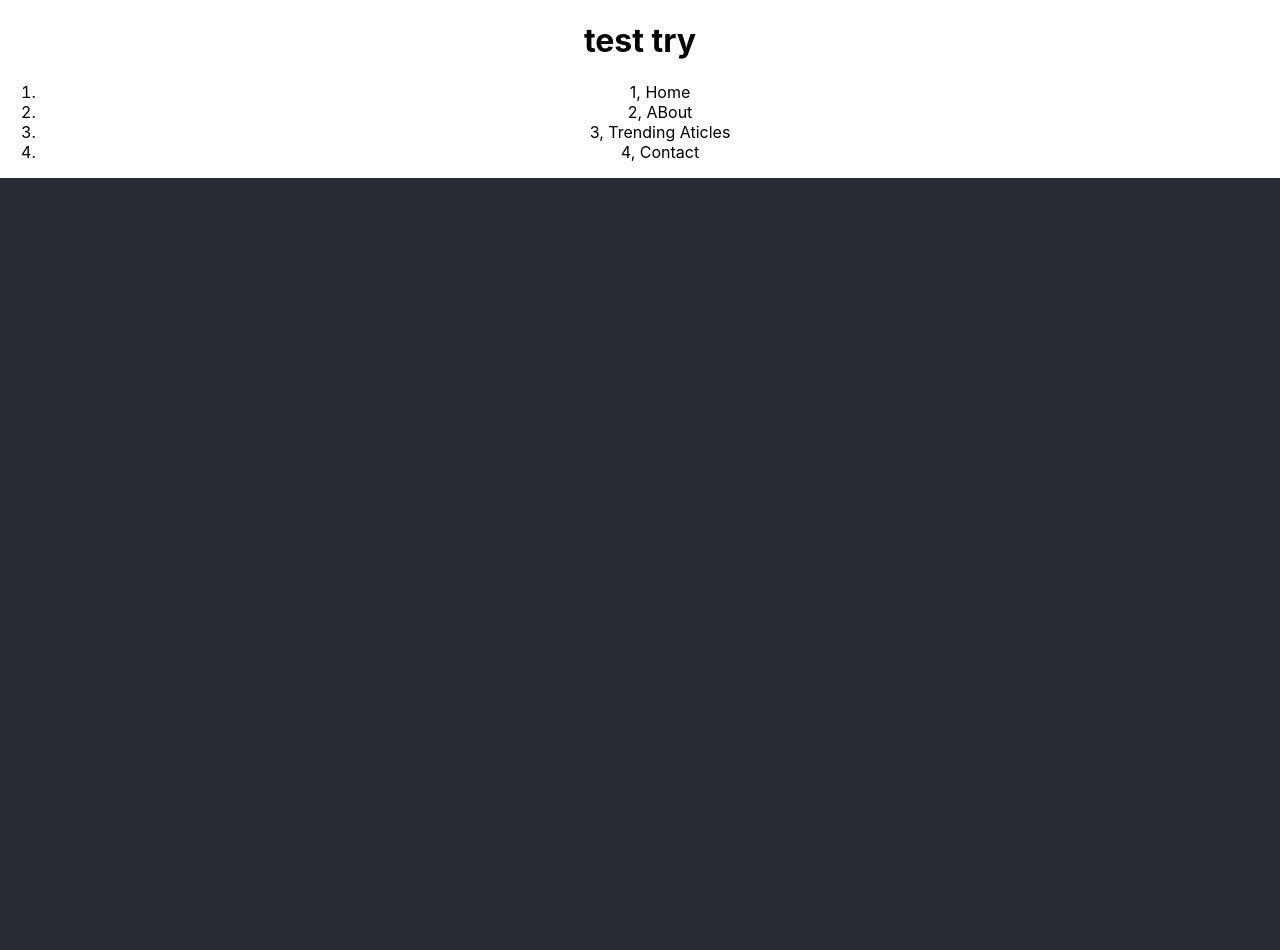
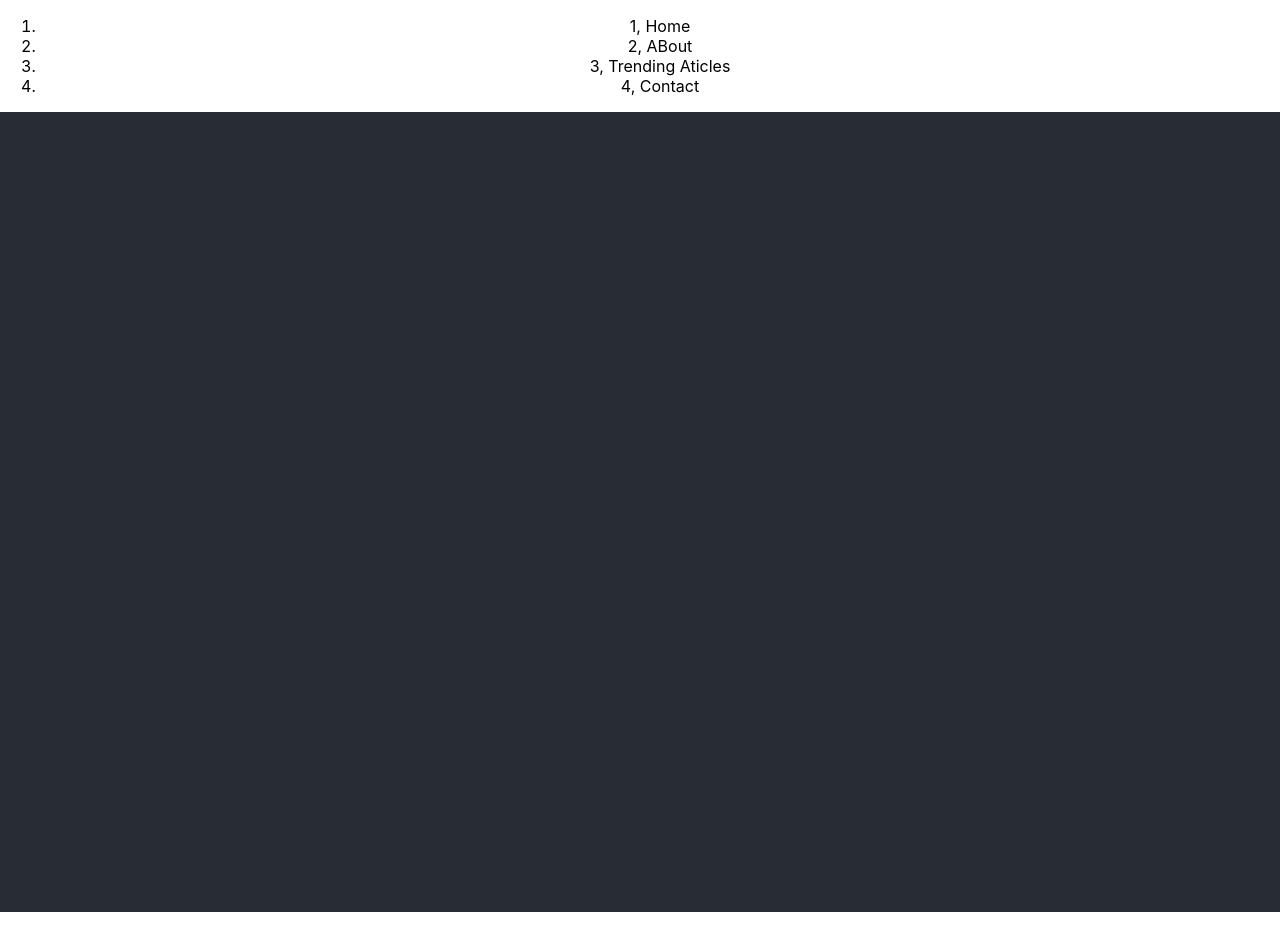
Before and after one commit to Bartan89/feed-of-BOA, a React (Create React App) app: page / in a window 1280 px wide. Shown: the top 950 px of the page. After the commit the page ends 912 px from the top, so only its background shows below. Built offline with nearby package versions, Linux system fonts and the light colour scheme.

Commit message:
moved unsed playground files

```diff
--- a/src/App.js
+++ b/src/App.js
@@ -1,5 +1,4 @@
 import React from "react";
-import Playground from "./components/Playground";
 import MenuItem from "./components/MenuItem";
 
 import "./App.css";
@@ -9,7 +8,6 @@ const menuItems = ["Home", "ABout", "Trending Aticles", "Contact"];
 function App() {
   return (
     <div className="App">
-      <Playground title="try" />
       <ol>
         {menuItems.map((title, i) => {
           console.log(title, i);
--- a/src/components/playground.js
+++ /dev/null
@@ -1,9 +0,0 @@
-import React from "react";
-
-export default function Playground(props) {
-  return (
-    <div>
-      <h1>test {props.title}</h1>
-    </div>
-  );
-}
```
Also changed, not shown: 1 other file (tests, documents, lock files or other folders).
